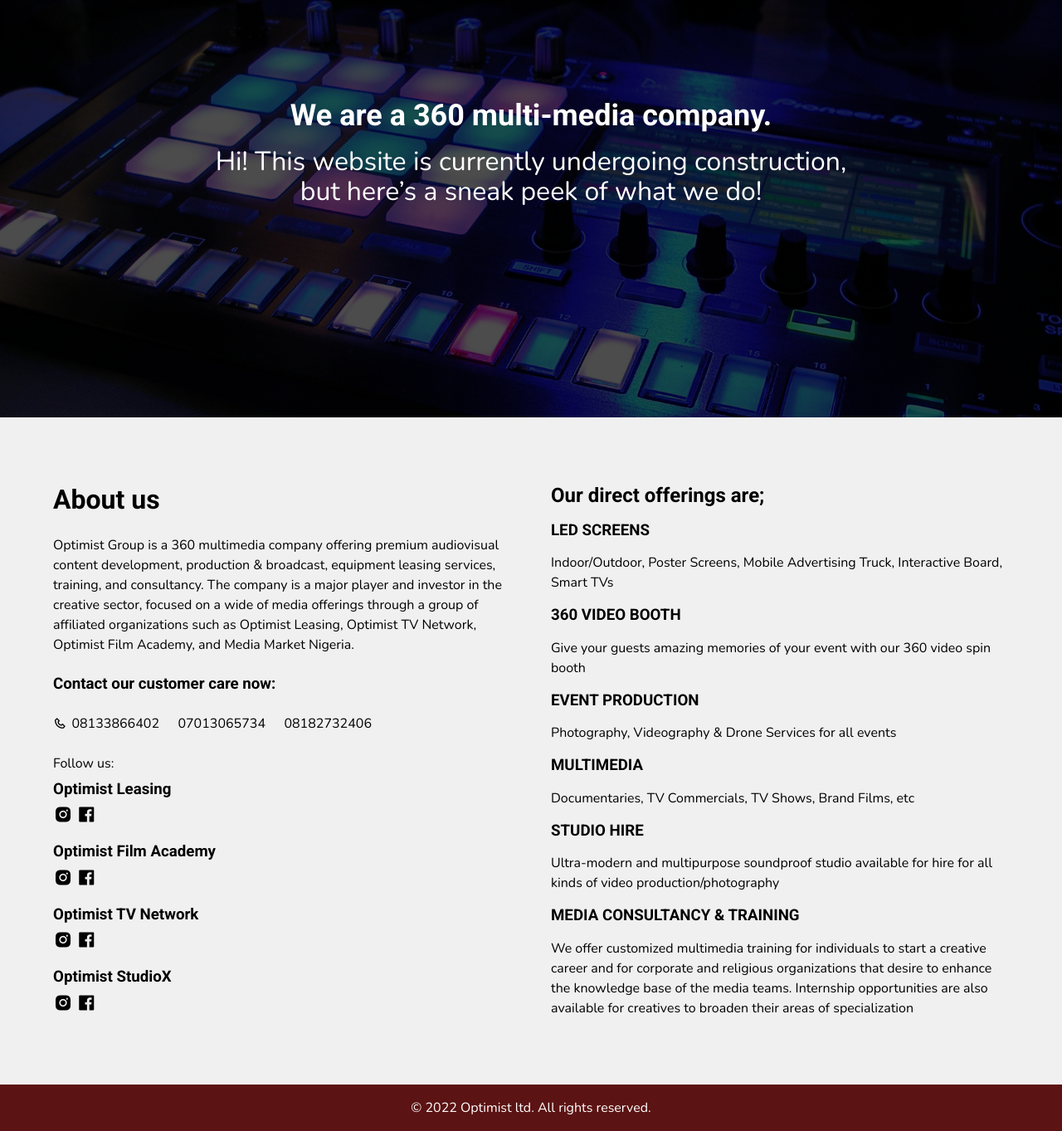
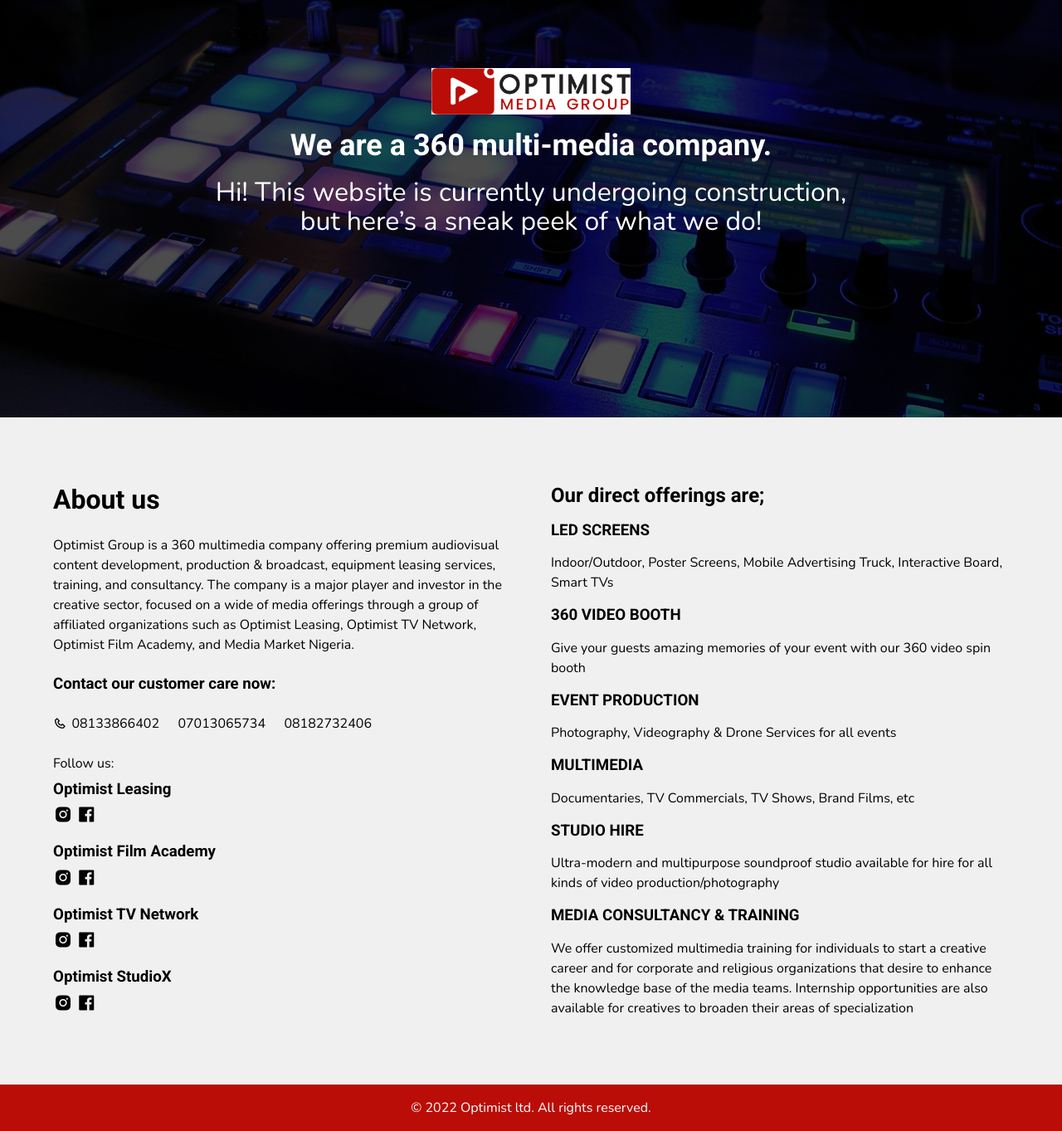
Before and after one commit to OdiriTeddie/optimist-lp, a plain HTML site: page index.html in a window 1280 px wide. Shown: the part 137-1500 px from the top of the page at 83% size. Drawn offline with nearby package versions, Linux system fonts and the light colour scheme.

Commit message:
fix: color fix, added company logo

```diff
--- a/index.html
+++ b/index.html
@@ -4,6 +4,7 @@
     <meta charset="UTF-8">
     <meta http-equiv="X-UA-Compatible" content="IE=edge">
     <meta name="viewport" content="width=device-width, initial-scale=1.0">
+    <meta property="og:image" content="./images/OPTIMIST MEDIA GROUP logo.png" />
     <link href='https://unpkg.com/boxicons@2.1.4/css/boxicons.min.css' rel='stylesheet'>
     <link rel="preconnect" href="https://fonts.googleapis.com">
     <link rel="preconnect" href="https://fonts.gstatic.com" crossorigin>
@@ -16,6 +17,7 @@
     <section class="showcase">
             <div class="wrapper flex">
                 <div class="showcase__content flex">
+                    <img src="./images/OPTIMIST MEDIA GROUP logo.png" alt="">
                     <h1>We are a 360 multi-media company.</h1>
                     <p>Hi! This website is currently undergoing construction, but here’s a sneak peek of what we do!</p>
                 </div>
--- a/style.css
+++ b/style.css
@@ -82,7 +82,7 @@ section:not(.showcase) {
 }
 
 i:hover {
-    color:rgb(176, 40, 40);
+    color:#BA0D07;
 }
 
 /* Showcase section */
@@ -117,6 +117,11 @@ i:hover {
     text-align: center;
     font-size: 1.5rem;
     line-height: 1.1;
+}
+
+.showcase__content img {
+    width: 15rem;
+    background-color: #fff;
 }
 
 
@@ -159,7 +164,7 @@ i:hover {
     padding-block: 1rem;
     text-align: center;
     color: #fff;
-    background-color: rgb(92, 19, 19);
+    background-color: #BA0D07;
 }
 
 
```
Also changed, not shown: images/OPTIMIST MEDIA GROUP logo.png (added).
